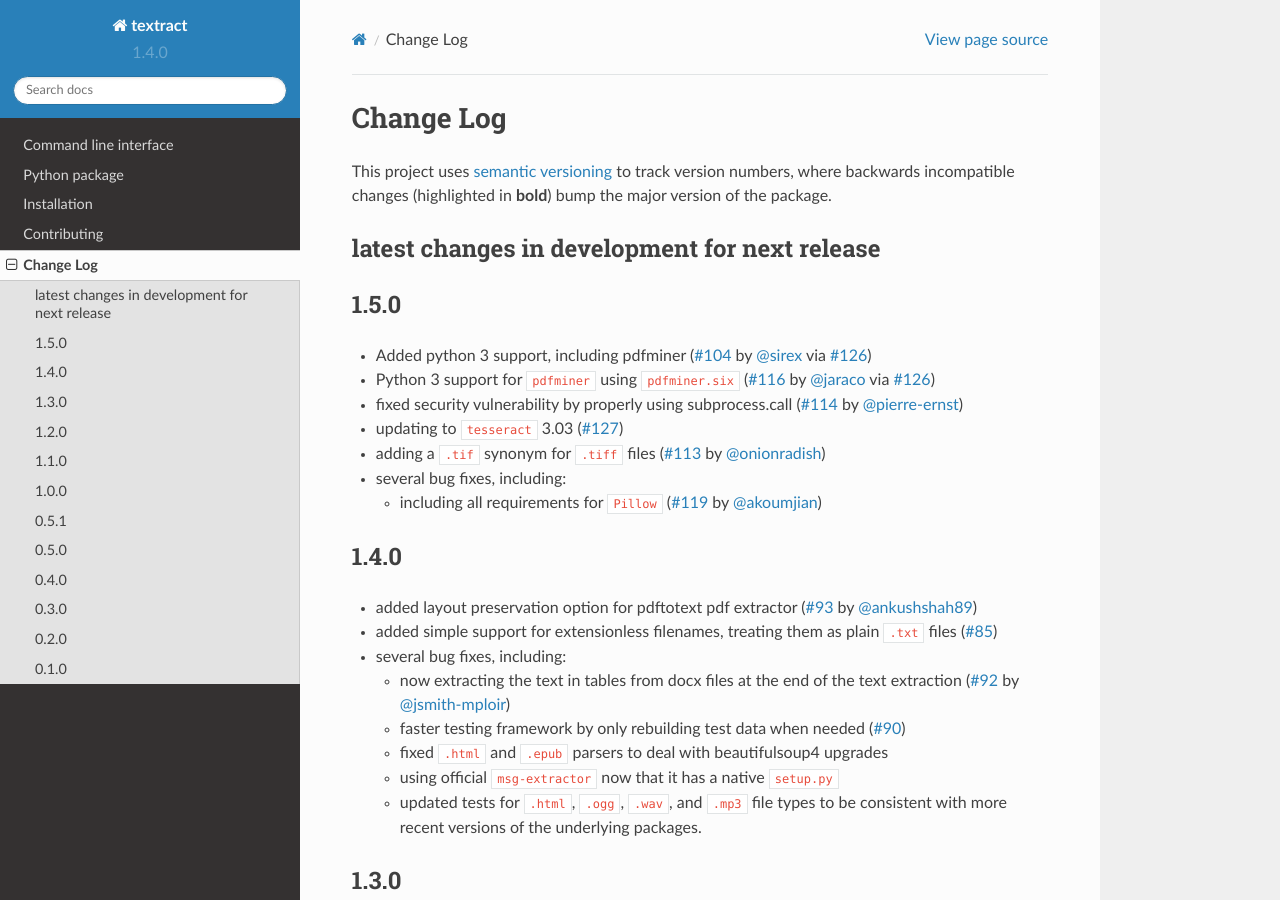
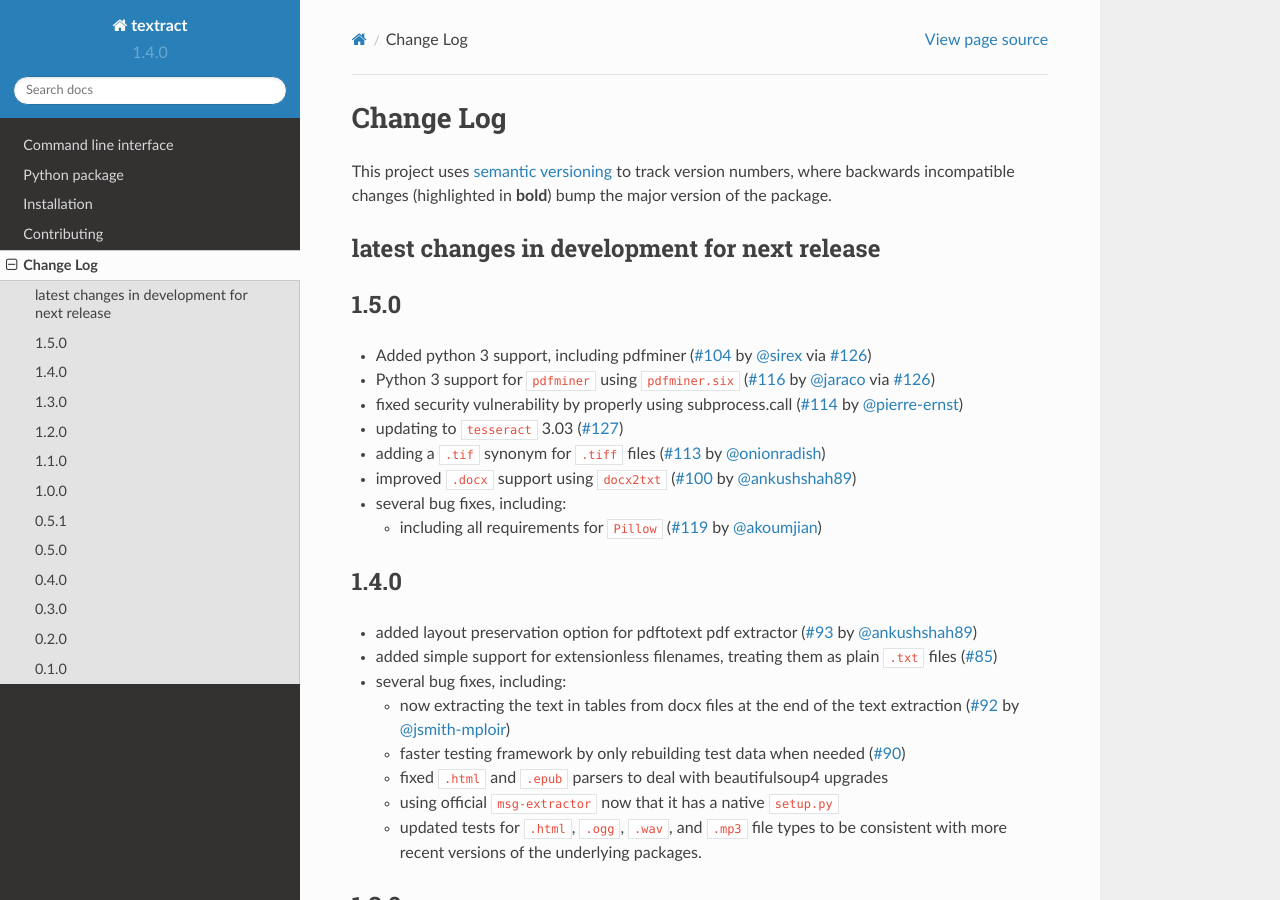
Before and after one commit to deanmalmgren/textract, a Sphinx documentation site: the page built from docs/changelog.rst, in a window 1280 px wide and 900 px high. Built offline with Sphinx 7.4.7 and the Read the Docs theme 2.0.0, drawn with Linux system fonts in a browser that asks for light colours.

Commit message:
updated changelog

```diff
--- a/docs/changelog.rst
+++ b/docs/changelog.rst
@@ -25,6 +25,8 @@ latest changes in development for next release
 * updating to ``tesseract`` 3.03 (`#127`_)
 
 * adding a ``.tif`` synonym for ``.tiff`` files (`#113`_ by `@onionradish`_)
+
+* improved ``.docx`` support using ``docx2txt`` (`#100`_ by `@ankushshah89`_)
 
 * several bug fixes, including:
 
@@ -291,6 +293,7 @@ latest changes in development for next release
 .. _#90: https://github.com/deanmalmgren/textract/issues/90
 .. _#92: https://github.com/deanmalmgren/textract/issues/92
 .. _#93: https://github.com/deanmalmgren/textract/issues/93
+.. _#100: https://github.com/deanmalmgren/textract/issues/100
 .. _#104: https://github.com/deanmalmgren/textract/issues/104
 .. _#113: https://github.com/deanmalmgren/textract/issues/113
 .. _#114: https://github.com/deanmalmgren/textract/issues/114
```
